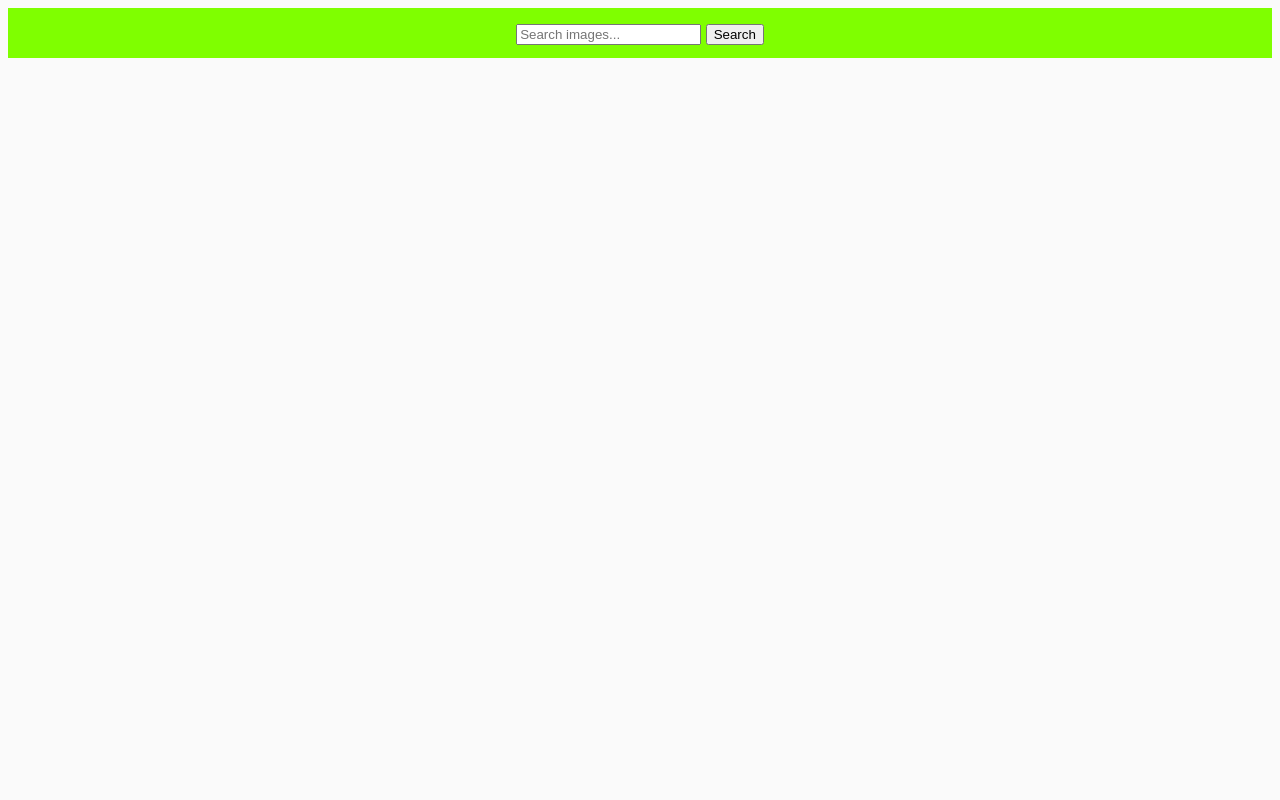
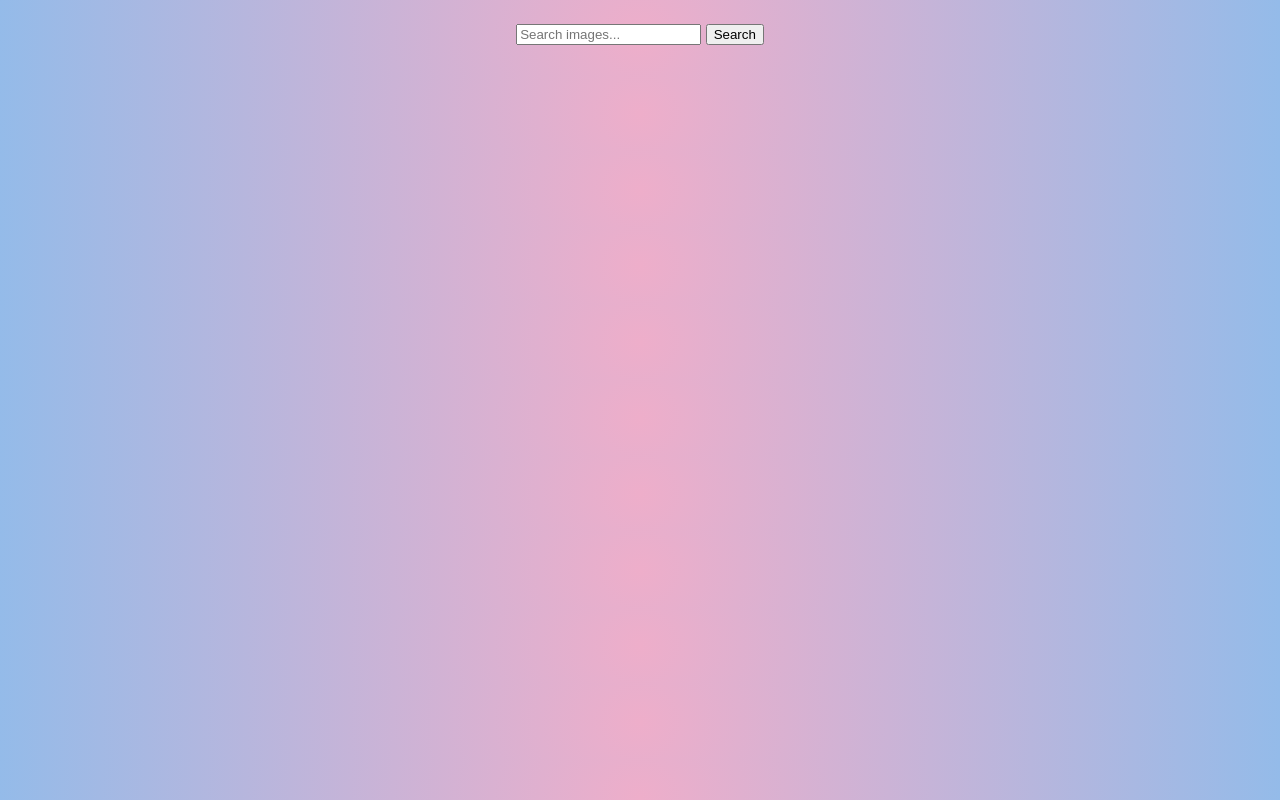
Before and after one commit to va7ul/goit-js-hw-11, a website built with Parcel: page src/index.html in a window 1280 px wide. Built offline with nearby package versions, Linux system fonts and the light colour scheme.

Commit message:
Update styles.css

```diff
--- a/src/css/styles.css
+++ b/src/css/styles.css
@@ -7,7 +7,7 @@
     Ubuntu, Cantarell, 'Open Sans', 'Helvetica Neue', sans-serif;
   -webkit-font-smoothing: antialiased;
   -moz-osx-font-smoothing: grayscale;
-  background-color: #fafafa;
+  background: radial-gradient(circle, rgba(238, 174, 202, 1) 0%, rgba(148, 187, 233, 1) 100%);
   color: #212121;
   line-height: 1.5;
 }
@@ -19,10 +19,7 @@
 .container {
   width: 100%;
   height: 50px;
-  background-color: chartreuse;
   display: flex;
-  /* margin-left: auto; */
-  /* margin-right: auto; */
 }
 
 .gallery {
```
